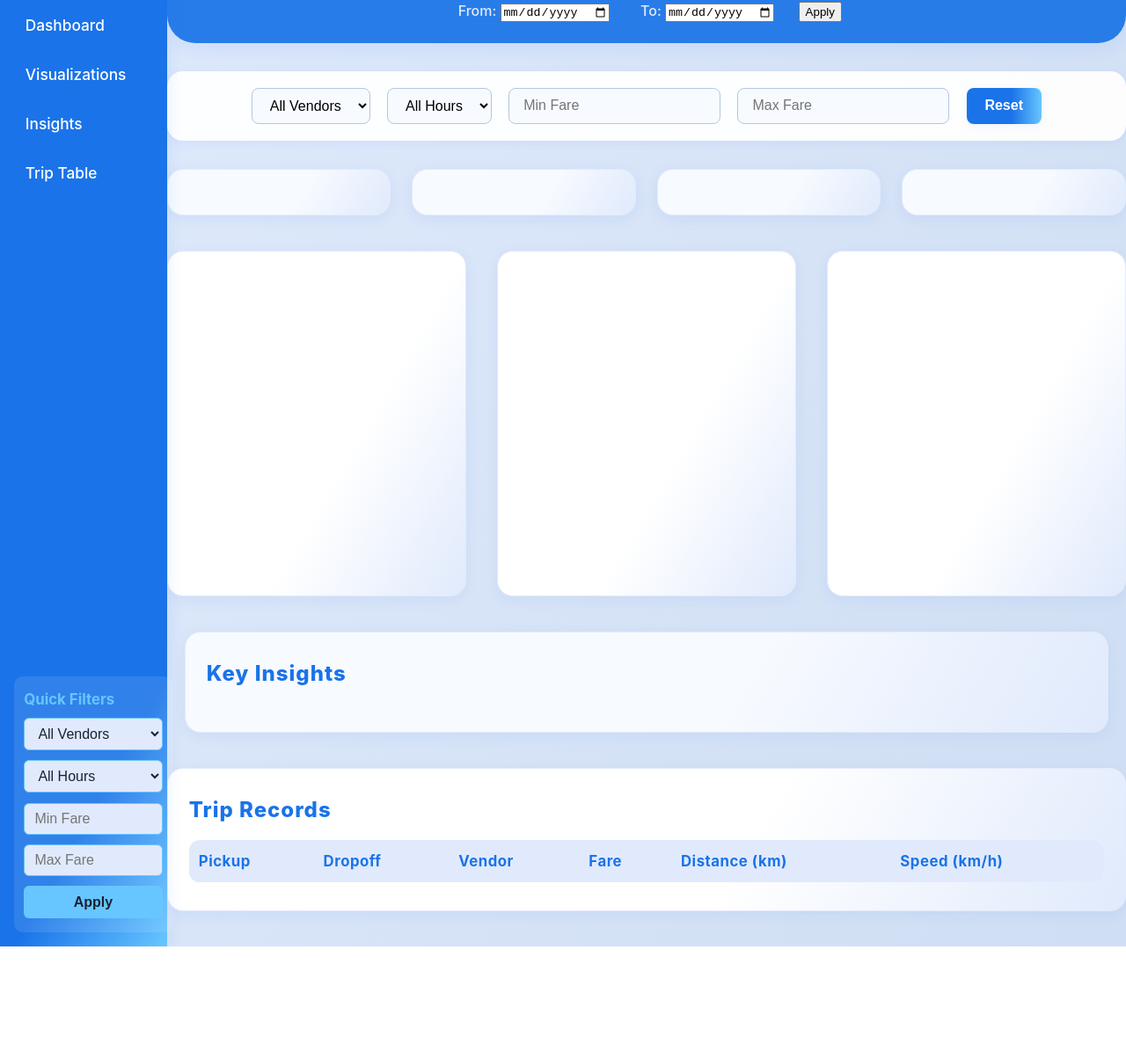
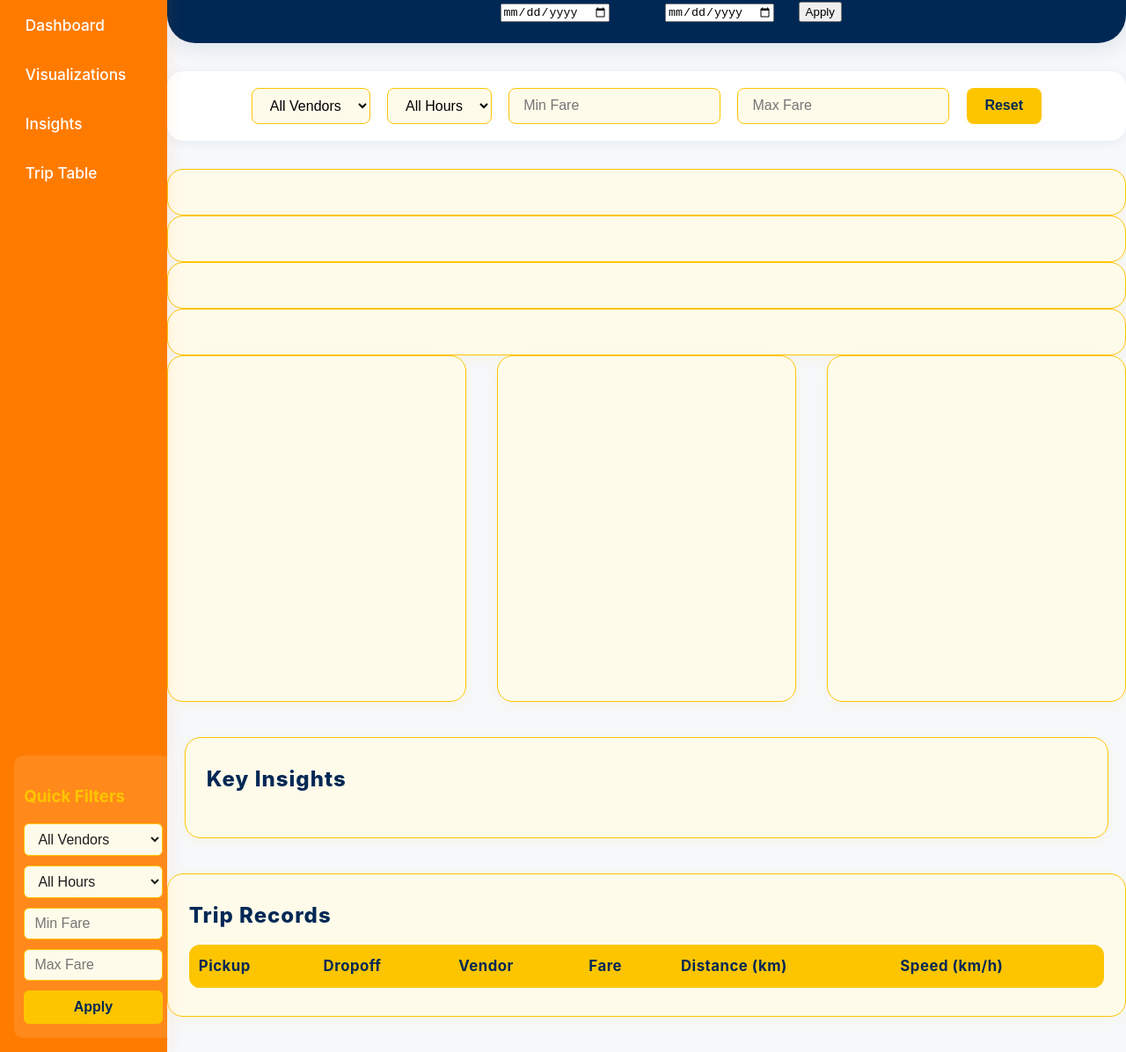
Before and after one commit to Faithirakoze/mobility_data_explorer_project, a plain HTML site: page frontend/index.html in a window 1280 px wide. Shown: the part 104-1300 px from the top of the page at 88% size. Before the commit the page ends 1180 px from the top, so only its background shows below. Drawn offline with Linux system fonts and the light colour scheme; no server answers.

Commit message:
Updated styles

```diff
--- a/frontend/styles.css
+++ b/frontend/styles.css
@@ -1,22 +1,27 @@
-/* Layout for sidebar */
+body {
+  font-family: 'Inter', 'Segoe UI', Arial, sans-serif;
+  background: #F6F8FA;
+  margin: 0;
+  color: #1E1E1E;
+  min-height: 100vh;
+}
 
 .layout {
   display: flex;
   min-height: 100vh;
 }
 
- .sidebar {
+.sidebar {
   width: 180px;
-  background: linear-gradient(120deg, #1a73e8 80%, #67c6ff 100%);
+  background: #FF7B00;
   color: #fff;
   display: flex;
   flex-direction: column;
   align-items: flex-start;
   padding: 2rem 1rem 1rem 1rem;
-  box-shadow: 2px 0 16px rgba(26,115,232,0.10);
+  box-shadow: 2px 0 16px rgba(255,123,0,0.10);
   z-index: 10;
 }
-
 
 .sidebar-header {
   display: flex;
@@ -27,7 +32,7 @@
 .sidebar-title {
   font-size: 2rem;
   font-weight: bold;
-  color: #67c6ff;
+  color: #FDC500;
 }
 .sidebar-header h2 {
   font-size: 1.3rem;
@@ -53,8 +58,8 @@
   transition: background 0.2s, color 0.2s;
 }
 .sidebar-nav a:hover, .sidebar-nav a:focus {
-  background: #67c6ff;
-  color: #1a2233;
+  background: #FDC500;
+  color: #002855;
 }
 
 .sidebar-filters {
@@ -65,9 +70,7 @@
   margin-top: auto;
 }
 .sidebar-filters h3 {
-  margin: 0 0 0.7rem 0;
-  font-size: 1.05rem;
-  color: #67c6ff;
+  color: #FDC500;
   font-weight: 700;
 }
 .sidebar-filters select, .sidebar-filters input[type="number"] {
@@ -75,16 +78,16 @@
   box-sizing: border-box;
   margin-bottom: 0.7rem;
   padding: 0.5rem 0.7rem;
-  border: 1.5px solid #67c6ff;
+  border: 1.5px solid #FDC500;
   border-radius: 6px;
   font-size: 1rem;
-  background: #e0eafc;
-  color: #1a2233;
+  background: #FFFBEA;
+  color: #1E1E1E;
 }
 .sidebar-filters button {
   width: 100%;
-  background: #67c6ff;
-  color: #1a2233;
+  background: #FDC500;
+  color: #002855;
   border: none;
   padding: 0.6rem 0;
   border-radius: 6px;
@@ -94,10 +97,10 @@
   transition: background 0.2s;
 }
 .sidebar-filters button:hover {
-  background: #b3d8fd;
+  background: #FF7B00;
+  color: #fff;
 }
 
-/* Main content area */
 .main-content {
   flex: 1;
   padding-left: 0;
@@ -118,31 +121,18 @@
     padding-left: 0;
   }
 }
-/* styles.css for NYC Mobility Data Explorer Dashboard */
-
-
-body {
-  font-family: 'Inter', 'Segoe UI', Arial, sans-serif;
-  background: linear-gradient(120deg, #e0eafc 0%, #cfdef3 100%);
-  margin: 0;
-  color: #1a2233;
-  min-height: 100vh;
-}
-
 
 header {
-  background: rgba(26, 115, 232, 0.92);
+  background: #002855;
   color: #fff;
   padding: 2.5rem 1rem 1.5rem 1rem;
   text-align: center;
   border-bottom-left-radius: 32px;
   border-bottom-right-radius: 32px;
-  box-shadow: 0 6px 24px rgba(26,115,232,0.10);
+  box-shadow: 0 6px 24px rgba(0,40,85,0.10);
   position: relative;
   z-index: 2;
 }
-
-
 header h1 {
   margin: 0 0 0.5rem 0;
   font-size: 2.6rem;
@@ -151,99 +141,82 @@ header h1 {
   text-shadow: 0 2px 8px rgba(0,0,0,0.08);
 }
 
-
 #date-range {
   margin-top: 1rem;
   display: flex;
   justify-content: center;
   gap: 1.2rem;
 }
-
-
 #date-range label {
   margin: 0 0.5rem;
   font-weight: 500;
-  color: #e3eafc;
+  color: #002855;
 }
-
 
 #filters {
   display: flex;
   flex-wrap: wrap;
   gap: 1.2rem;
   justify-content: center;
-  background: rgba(255,255,255,0.95);
+  background: #fff;
   padding: 1.2rem 0.5rem 1.2rem 0.5rem;
-  box-shadow: 0 2px 12px rgba(26,115,232,0.07);
+  box-shadow: 0 2px 12px rgba(0,40,85,0.07);
   margin: 2rem auto 2rem auto;
   border-radius: 18px;
   max-width: 1100px;
   position: relative;
   z-index: 3;
 }
-
-
 #filters select, #filters input {
   padding: 0.6rem 1rem;
-  border: 1.5px solid #b3c6e0;
+  border: 1.5px solid #FDC500;
   border-radius: 8px;
   font-size: 1rem;
-  background: #f7faff;
+  background: #FFFBEA;
   transition: border 0.2s;
 }
 #filters select:focus, #filters input:focus {
-  border: 1.5px solid #1a73e8;
+  border: 1.5px solid #FF7B00;
   outline: none;
 }
-
-
 #filters button {
-  background: linear-gradient(90deg, #1a73e8 60%, #67c6ff 100%);
-  color: #fff;
+  background: #FDC500;
+  color: #002855;
   border: none;
   padding: 0.6rem 1.3rem;
   border-radius: 8px;
   cursor: pointer;
   font-weight: 600;
   font-size: 1rem;
-  box-shadow: 0 2px 8px rgba(26,115,232,0.08);
+  box-shadow: 0 2px 8px rgba(253,197,0,0.08);
   transition: background 0.2s, transform 0.2s;
 }
 #filters button:hover {
-  background: linear-gradient(90deg, #155ab6 60%, #1a73e8 100%);
+  background: #FF7B00;
+  color: #fff;
   transform: translateY(-2px) scale(1.04);
 }
 
-
-#metrics {
-  display: grid;
-  grid-template-columns: repeat(auto-fit, minmax(200px, 1fr));
-  gap: 1.5rem;
-  margin: 0 auto 2.5rem auto;
-  max-width: 1100px;
-}
-
 .metric-card {
-  background: linear-gradient(120deg, #f7faff 60%, #e0eafc 100%);
+  background: #FFFBEA;
   border-radius: 18px;
-  box-shadow: 0 4px 16px rgba(26,115,232,0.08);
+  box-shadow: 0 4px 16px rgba(253,197,0,0.08);
   padding: 1.6rem 1.2rem;
   text-align: center;
   font-size: 1.25rem;
   font-weight: 700;
-  color: #1a73e8;
+  color: #FF7B00;
   display: flex;
   flex-direction: column;
   align-items: center;
   justify-content: center;
   transition: box-shadow 0.2s, transform 0.2s;
-  border: 1.5px solid #e3eafc;
+  border: 1.5px solid #FDC500;
 }
 .metric-card:hover {
-  box-shadow: 0 8px 32px rgba(26,115,232,0.13);
+  box-shadow: 0 8px 32px rgba(255,123,0,0.13);
   transform: translateY(-3px) scale(1.03);
 }
-
 
 #visualizations {
   display: grid;
@@ -252,124 +225,100 @@ header h1 {
   max-width: 1200px;
   margin: 0 auto 2.5rem auto;
 }
-
 #visualizations > div {
-  background: linear-gradient(120deg, #fff 60%, #e0eafc 100%);
+  background: #FFFBEA;
   border-radius: 18px;
-  box-shadow: 0 4px 16px rgba(26,115,232,0.07);
+  box-shadow: 0 4px 16px rgba(253,197,0,0.07);
   padding: 2rem 1.2rem 1.2rem 1.2rem;
   min-height: 340px;
   display: flex;
   flex-direction: column;
   align-items: center;
   justify-content: center;
-  border: 1.5px solid #e3eafc;
+  border: 1.5px solid #FDC500;
   transition: box-shadow 0.2s, transform 0.2s;
 }
 #visualizations > div:hover {
-  box-shadow: 0 8px 32px rgba(26,115,232,0.13);
+  box-shadow: 0 8px 32px rgba(255,123,0,0.13);
   transform: translateY(-3px) scale(1.02);
 }
 
-
 #insights {
-  background: linear-gradient(120deg, #f7faff 60%, #e0eafc 100%);
+  background: #FFFBEA;
   border-radius: 18px;
-  box-shadow: 0 4px 16px rgba(26,115,232,0.07);
+  box-shadow: 0 4px 16px rgba(253,197,0,0.07);
   max-width: 1000px;
   margin: 0 auto 2.5rem auto;
   padding: 2rem 1.5rem;
-  border: 1.5px solid #e3eafc;
+  border: 1.5px solid #FDC500;
 }
-
 #insights h2 {
   margin-top: 0;
-  color: #1a73e8;
+  color: #002855;
   font-weight: 800;
   letter-spacing: 1px;
 }
-
 #insight-list {
   list-style: disc inside;
   margin: 1.2rem 0 0 0;
   padding: 0;
-  color: #1a2233;
+  color: #1E1E1E;
   font-size: 1.08rem;
 }
 
-
 #data-table {
-  background: linear-gradient(120deg, #fff 60%, #e0eafc 100%);
+  background: #FFFBEA;
   border-radius: 18px;
-  box-shadow: 0 4px 16px rgba(26,115,232,0.07);
+  box-shadow: 0 4px 16px rgba(253,197,0,0.07);
   max-width: 1200px;
   margin: 0 auto 2.5rem auto;
   padding: 2rem 1.5rem;
-  border: 1.5px solid #e3eafc;
+  border: 1.5px solid #FDC500;
 }
-
 #data-table h2 {
   margin-top: 0;
-  color: #1a73e8;
+  color: #002855;
   font-weight: 800;
   letter-spacing: 1px;
 }
-
 #data-table table {
   width: 100%;
   border-collapse: separate;
   border-spacing: 0;
   margin-top: 1.2rem;
-  background: #f7faff;
+  background: #FFFBEA;
   border-radius: 12px;
   overflow: hidden;
 }
-
 #data-table th, #data-table td {
   padding: 0.85rem 0.7rem;
-  border-bottom: 1.5px solid #e3eafc;
+  border-bottom: 1.5px solid #FDC500;
   text-align: left;
 }
-
 #data-table th {
-  background: #e0eafc;
-  color: #1a73e8;
+  background: #FDC500;
+  color: #002855;
   font-weight: 700;
   font-size: 1.05rem;
   letter-spacing: 0.5px;
 }
-
 #data-table tr:hover {
-  background: #eaf6ff;
+  background: #FFEDB3;
   transition: background 0.2s;
 }
 
-
 @media (max-width: 900px) {
-  #metrics, #visualizations {
-    grid-template-columns: 1fr;
+  .layout {
+    flex-direction: column;
   }
-  #filters {
-    flex-direction: column;
-    align-items: stretch;
-    gap: 0.7rem;
+  .sidebar {
+    width: 100%;
+    flex-direction: row;
+    align-items: flex-start;
+    padding: 1rem 0.5rem;
+    min-width: 0;
   }
-  #insights, #data-table {
-    padding: 1.2rem 0.5rem;
+  .main-content {
+    padding-left: 0;
   }
 }
-
-@media (max-width: 600px) {
-  header {
-    padding: 1.2rem 0.5rem 1rem 0.5rem;
-    border-bottom-left-radius: 18px;
-    border-bottom-right-radius: 18px;
-  }
-  header h1 {
-    font-size: 1.5rem;
-  }
-  #date-range {
-    flex-direction: column;
-    gap: 0.5rem;
-  }
-}
```
